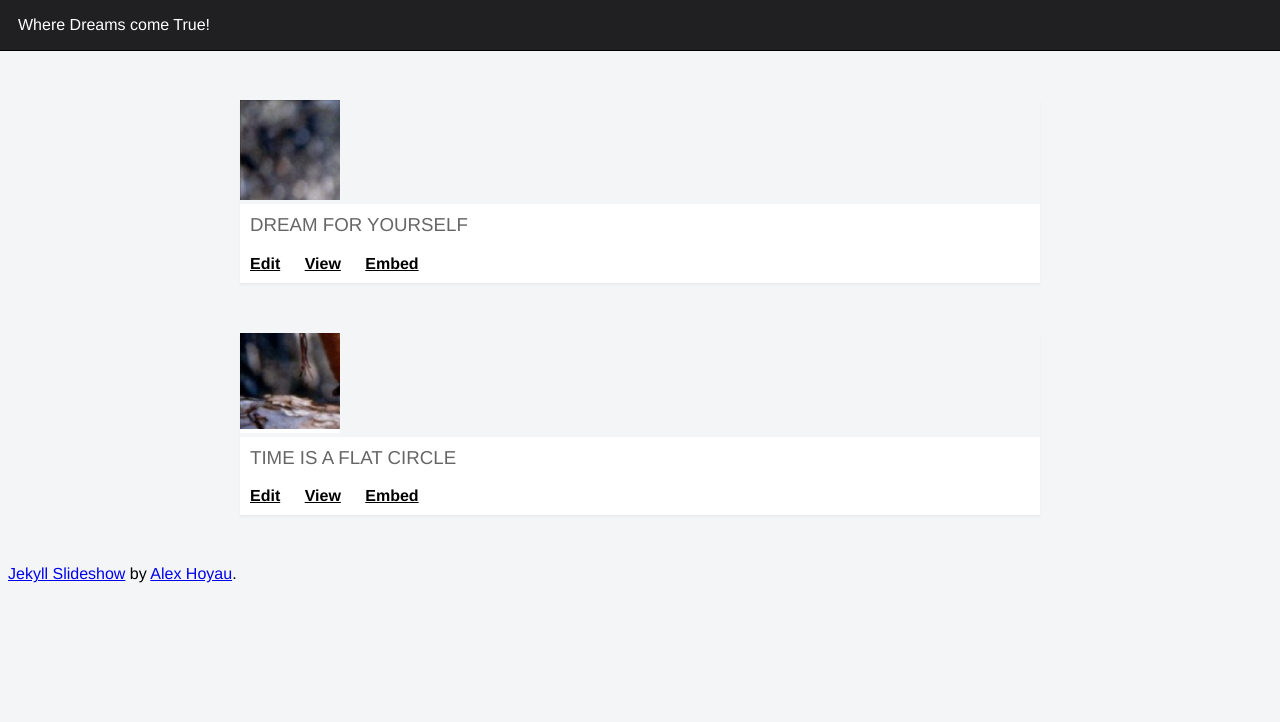
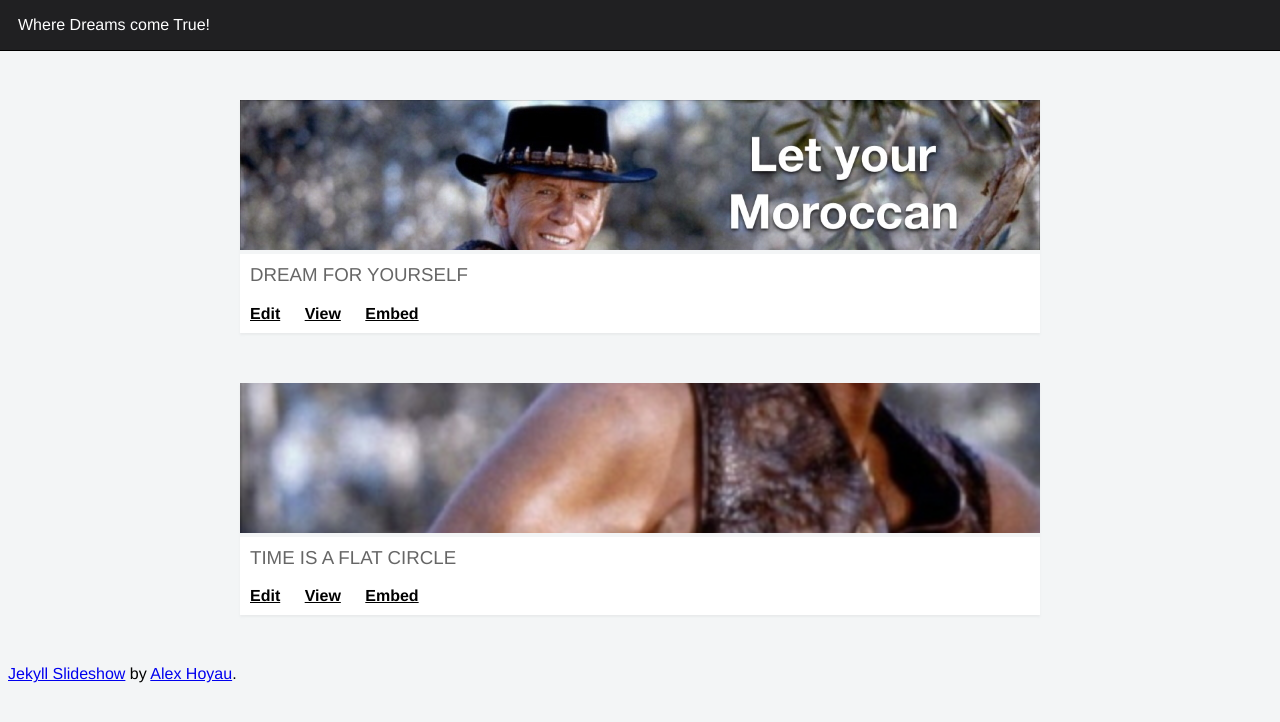
Before and after one commit to BPBall/BPBall.github.io, a Jekyll site: the page built from index.html, in a window 1280 px wide. Shown: the top 722 px of the page. Built offline with Jekyll 4.4.1, drawn with Linux system fonts in a browser that asks for light colours; nearby versions of some CDN libraries.

Commit message:
Update main.css

```diff
--- a/css/main.css
+++ b/css/main.css
@@ -39,8 +39,8 @@ nav {
 	margin-bottom: 50px;
 }
 .slideshow-iframe {
-	width: 100px;
-	height: 100px;
+	width: 100%;
+	height: 100%;
 	border: none;
 	background-color: #FFF;
 }
```
